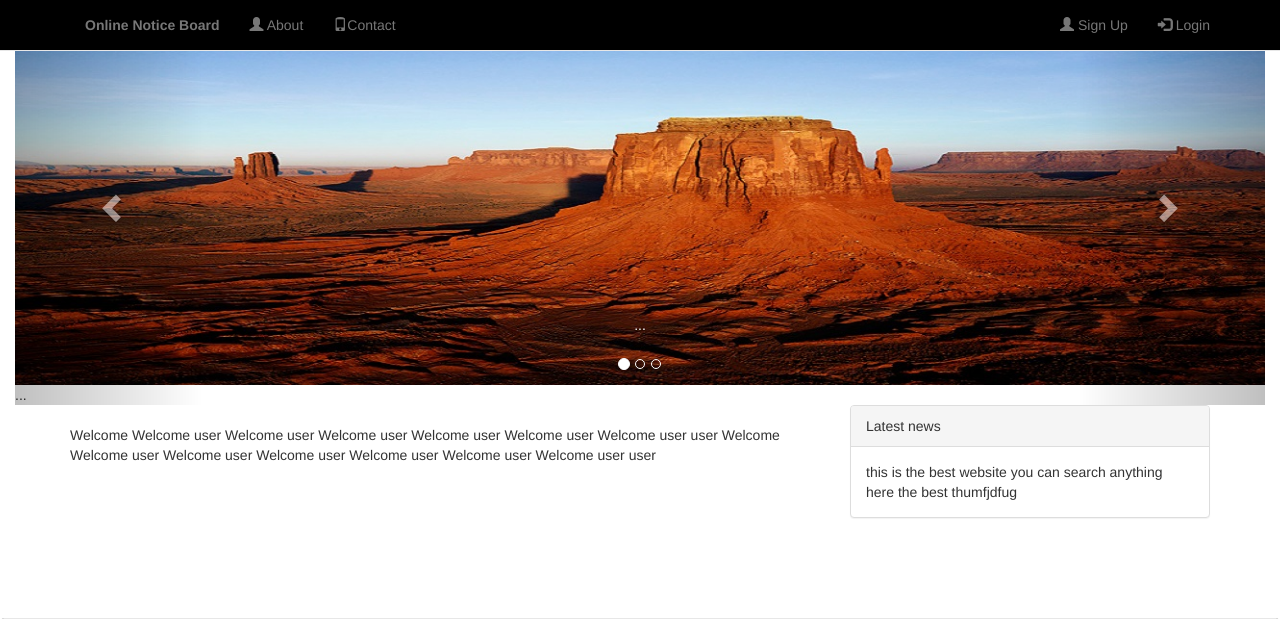
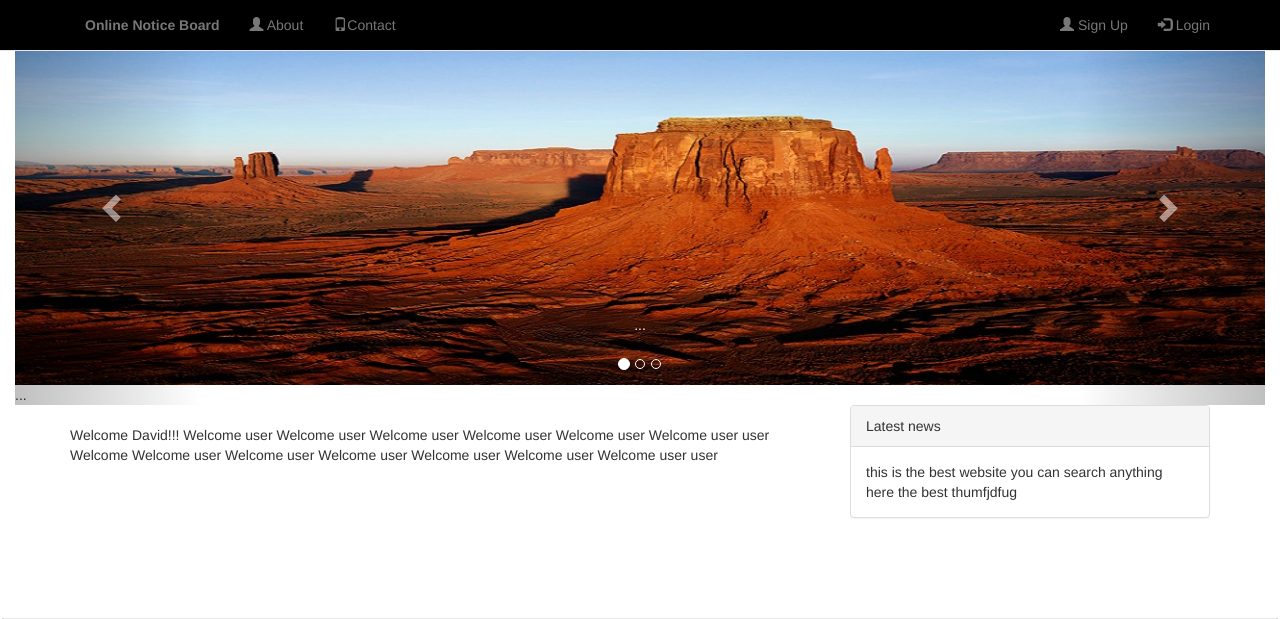
Before and after one commit to DMSterling/Web1, a PHP site: page /index.php in a window 1280 px wide. Shown: the top 619 px of the page. Run offline with PHP 8.4, Linux system fonts and the light colour scheme.

Commit message:
Update index.php

```diff
--- a/index.php
+++ b/index.php
@@ -116,7 +116,7 @@ session_start();
 		else
 		{
 		echo "<h2></h2>
-		Welcome
+		Welcome David!!!
 		Welcome user Welcome user Welcome user Welcome user Welcome user Welcome user user
 				Welcome
 		Welcome user Welcome user Welcome user Welcome user Welcome user Welcome user user";
```
